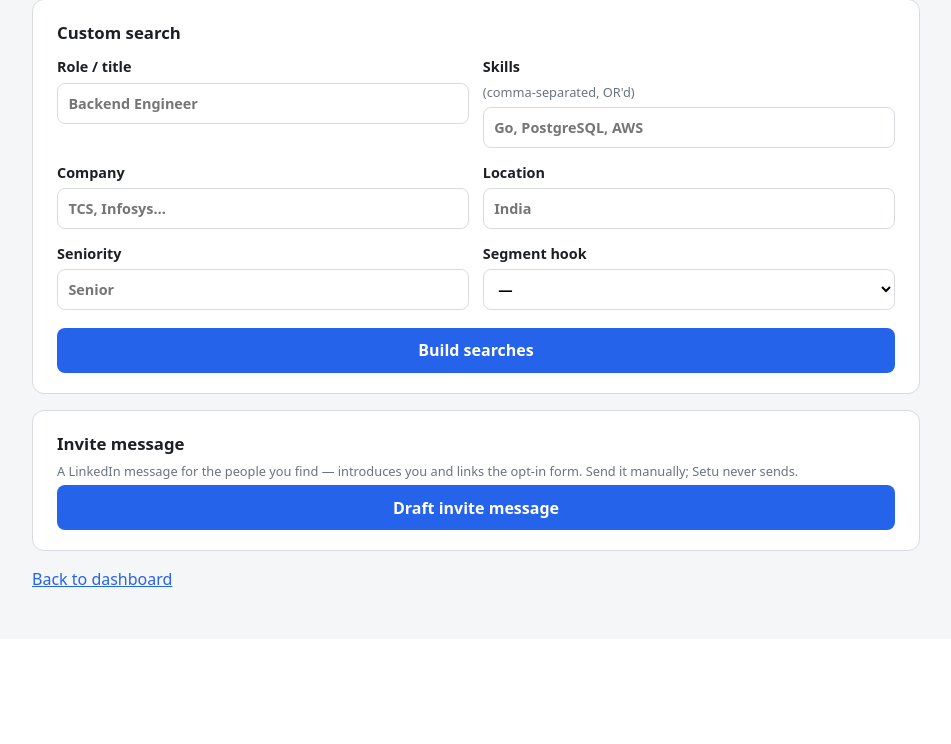
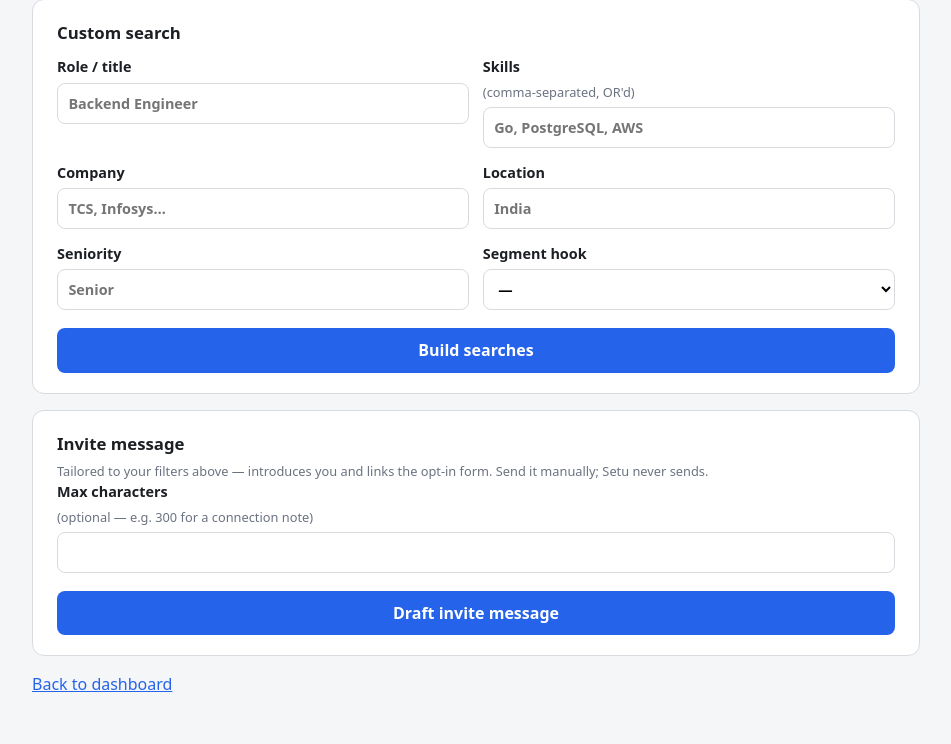
Before and after one commit to saurabhprakhar7/setu, a FastAPI app: page /sourcing in a window 1280 px wide. Shown: the part 457-1201 px from the top of the page, without its empty margins (164-1115 px from the left). Before the commit the page ends 1044 px from the top, so only its background shows below. Run offline with FastAPI, Linux system fonts and the light colour scheme.

Commit message:
Make invite message filter-aware + add char-limit control
- Invite draft now reflects the sourcing filters (role/skills/company/segment)
- Optional "Max characters" field constrains the LLM (accounts for the opt-in link)
- Sourcing page preserves filters + shows a live character count

Co-Authored-By: Claude Opus 4.8 (1M context) <noreply@anthropic.com>

```diff
--- a/app/main.py
+++ b/app/main.py
@@ -170,7 +170,7 @@ async def candidate_status(
 _SOURCING_KEYS = ("role", "skills", "location", "seniority", "segment", "company")
 
 
-def _sourcing_context(filters: dict, invite=None) -> dict:
+def _sourcing_context(filters: dict, invite=None, max_chars=None) -> dict:
     return {
         "filters": filters,
         "searches": sourcing.build_searches(**filters) if any(filters.values()) else None,
@@ -179,6 +179,7 @@ def _sourcing_context(filters: dict, invite=None) -> dict:
         "role_presets": sourcing.role_presets(),
         "company_presets": sourcing.company_presets(),
         "invite": invite,
+        "max_chars": max_chars,
     }
 
 
@@ -189,13 +190,20 @@ def sourcing_page(request: Request):
 
 
 @app.post("/sourcing/invite")
-def sourcing_invite(request: Request):
+async def sourcing_invite(request: Request):
+    form = await request.form()
+    filters = {k: _text(form, k) or "" for k in _SOURCING_KEYS}
+    max_chars = _int(form, "max_chars")
     try:
-        invite = llm.draft_form_invite()
+        invite = llm.draft_form_invite(
+            role=filters["role"], skills=filters["skills"], company=filters["company"],
+            seniority=filters["seniority"], segment=filters["segment"], max_chars=max_chars,
+        )
     except llm.LLMError as exc:
         invite = f"(Draft unavailable: {exc})"
-    filters = {k: "" for k in _SOURCING_KEYS}
-    return templates.TemplateResponse(request, "sourcing.html", _sourcing_context(filters, invite))
+    return templates.TemplateResponse(
+        request, "sourcing.html", _sourcing_context(filters, invite=invite, max_chars=max_chars)
+    )
 
 
 @app.get("/sourced")
--- a/app/templates/sourcing.html
+++ b/app/templates/sourcing.html
@@ -57,15 +57,25 @@
 
     <section>
       <h2>Invite message</h2>
-      <p class="hint">A LinkedIn message for the people you find — introduces you and links the opt-in form. Send it manually; Setu never sends.</p>
+      <p class="hint">Tailored to your filters above — introduces you and links the opt-in form. Send it manually; Setu never sends.</p>
+      <form method="post" action="/sourcing/invite">
+        <input type="hidden" name="role" value="{{ filters.role }}">
+        <input type="hidden" name="skills" value="{{ filters.skills }}">
+        <input type="hidden" name="company" value="{{ filters.company }}">
+        <input type="hidden" name="seniority" value="{{ filters.seniority }}">
+        <input type="hidden" name="location" value="{{ filters.location }}">
+        <input type="hidden" name="segment" value="{{ filters.segment }}">
+        <label>Max characters <span class="hint-inline">(optional — e.g. 300 for a connection note)</span>
+          <input type="number" name="max_chars" min="80" value="{{ max_chars or '' }}">
+        </label>
+        <button type="submit">{{ "Draft another" if invite else "Draft invite message" }}</button>
+      </form>
       {% if invite %}
       <textarea class="wa-text post-body" rows="5" readonly>{{ invite }}</textarea>
       <div class="actions">
         <button class="ghost" type="button" onclick="copyBox(this)">Copy</button>
-        <form method="post" action="/sourcing/invite" class="inline"><button class="ghost" type="submit">Draft another</button></form>
+        <span class="muted" style="font-size:.85rem">{{ invite | length }} characters{% if max_chars %} · limit {{ max_chars }}{% endif %}</span>
       </div>
-      {% else %}
-      <form method="post" action="/sourcing/invite"><button type="submit">Draft invite message</button></form>
       {% endif %}
     </section>
 
```
Also changed, not shown: app/llm.py (+39 -10 lines).
